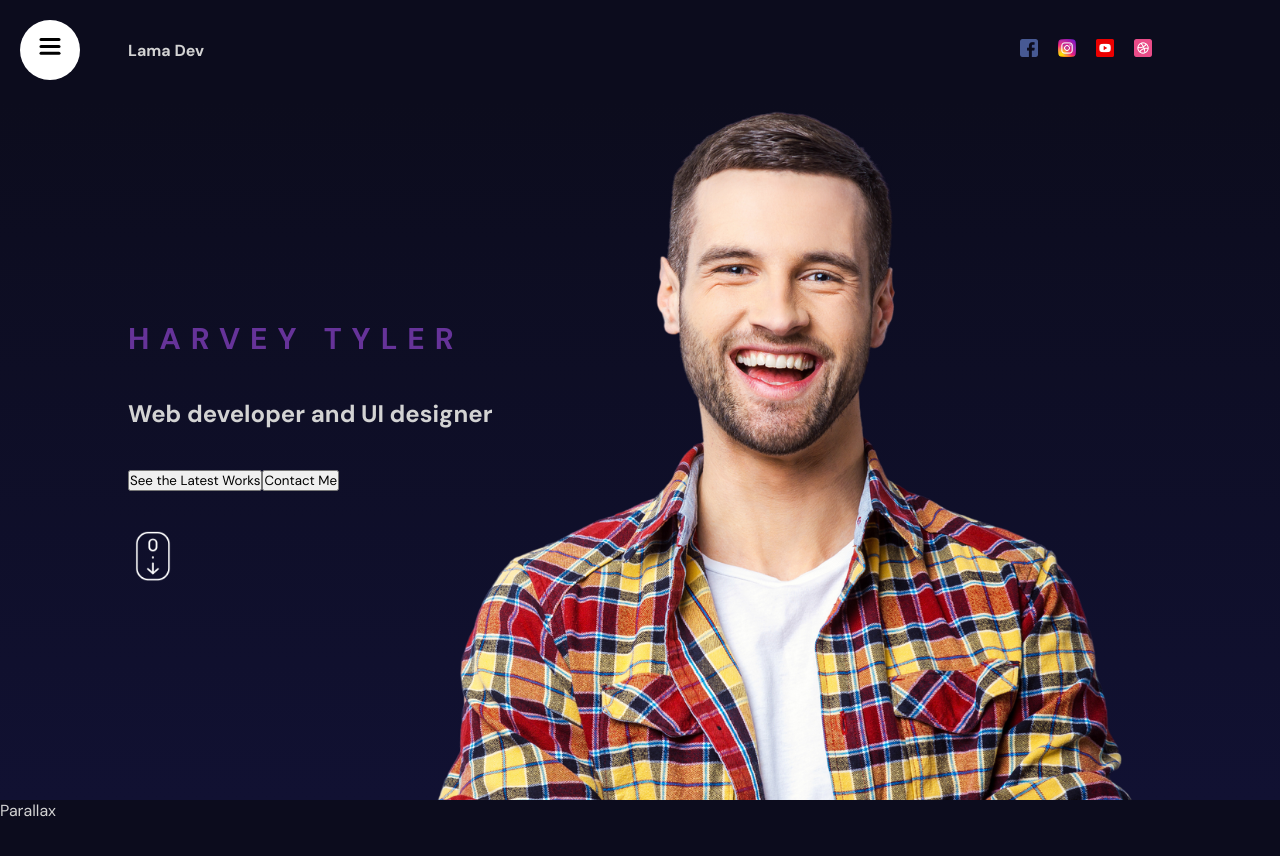
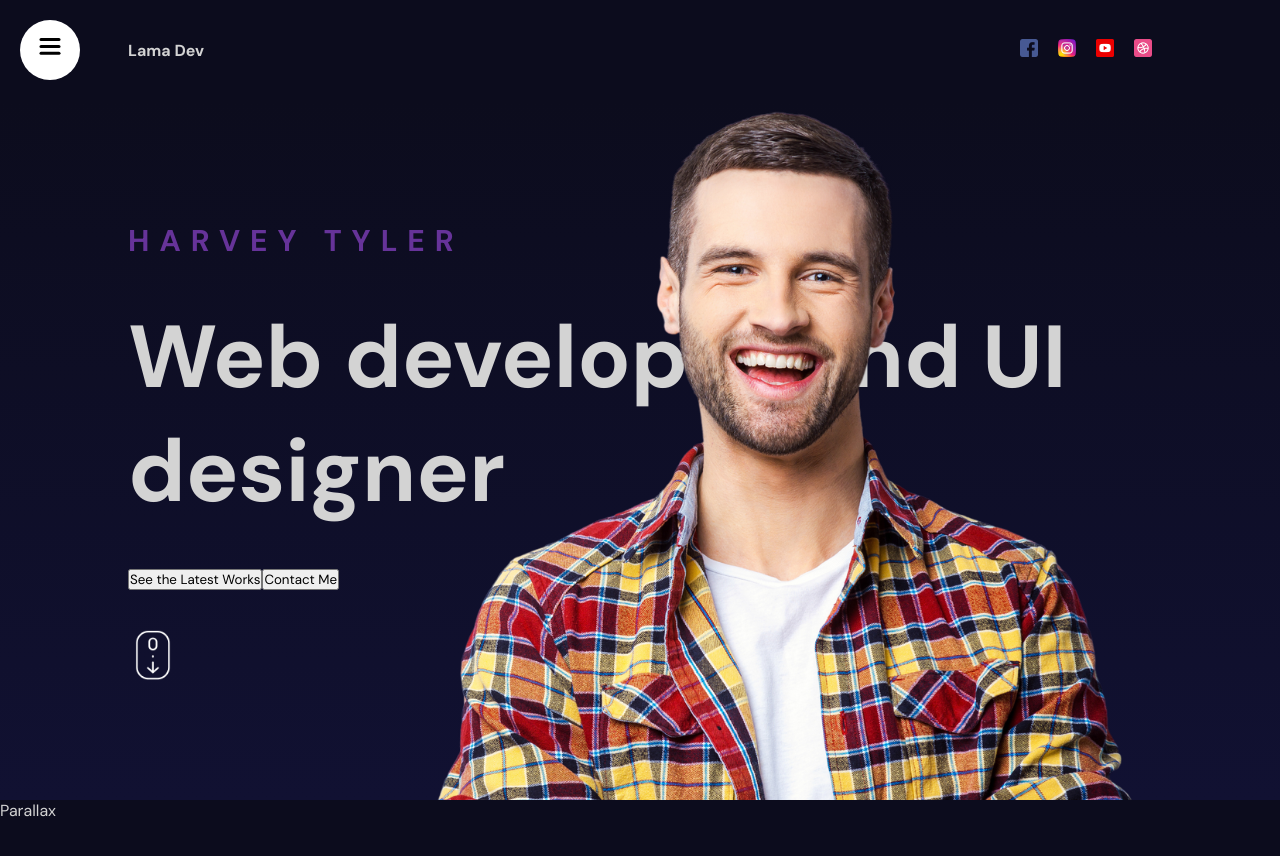
Before and after one commit to erickdc7/react-portfolio-7, a React (Vite) app: page / in a window 1280 px wide. Shown: the top 856 px of the page. Built offline with nearby package versions, Linux system fonts and the light colour scheme.

Commit message:
add title styles

```diff
--- a/src/components/hero/hero.scss
+++ b/src/components/hero/hero.scss
@@ -22,6 +22,10 @@
                 letter-spacing: 10px;
             }
 
+            h1 {
+                font-size: 88px;
+            }
+
             img {
                 width: 50px;
             }
```
